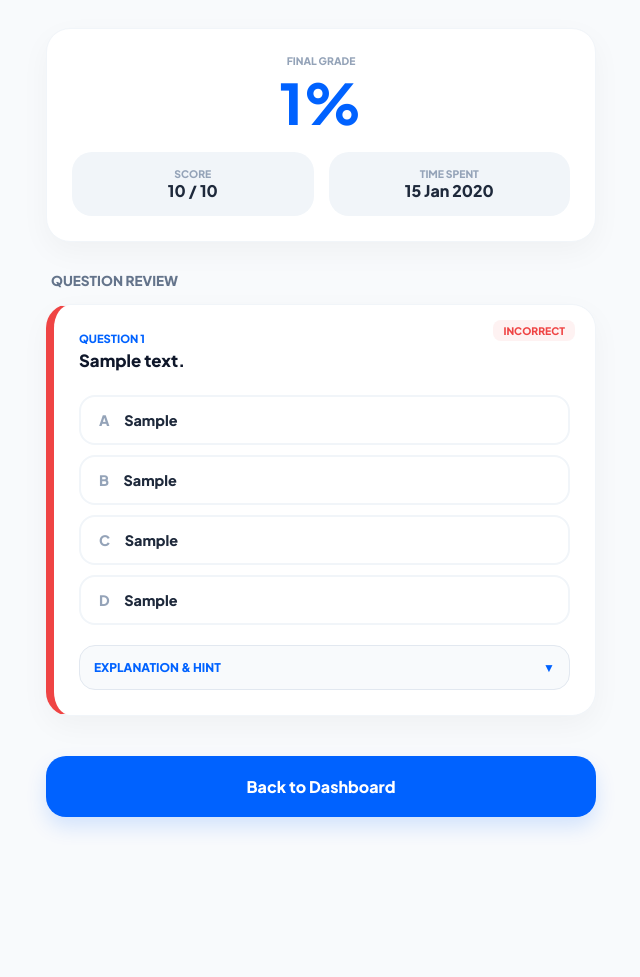
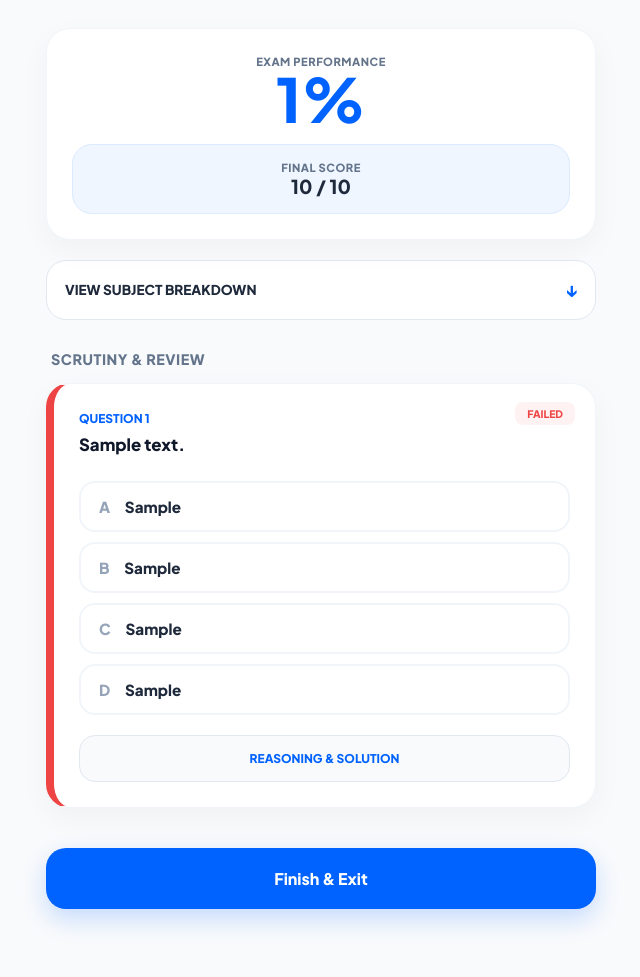
Before and after one commit to Alitedigitals2007/prepium, a Node server app: template views/quiz-result.ejs in a window 1280 px wide. Shown: the whole page, without its empty margins (319-959 px from the left). Before the commit the page ends 831 px from the top, so only its background shows below. Run offline with Node 20, Linux system fonts and the light colour scheme; the template is opened without the code that fills it: most values are stand-ins (such as "Sample title", 1, 10 or a date in 2020).

Commit message:
Update quiz-result.ejs

```diff
--- a/views/quiz-result.ejs
+++ b/views/quiz-result.ejs
@@ -12,117 +12,123 @@
         .container { max-width: 550px; margin: auto; }
         .card { background: white; padding: 25px; border-radius: 24px; box-shadow: 0 10px 30px rgba(0,0,0,0.04); margin-bottom: 20px; position: relative; border: 1px solid #f1f5f9; }
 
-        /* Results Header */
-        .header-card { text-align: center; background: white; }
-        .perc-text { font-size: 3.5rem; font-weight: 800; color: var(--brand); margin: 0; }
-        .stats-grid { display: grid; grid-template-columns: 1fr 1fr; gap: 15px; margin-top: 15px; }
-        .stat-box { background: #f1f5f9; padding: 15px; border-radius: 20px; }
-        .stat-label { font-size: 0.65rem; font-weight: 800; color: #94a3b8; text-transform: uppercase; display: block; }
+        /* Centered Performance Card */
+        .header-card { text-align: center; }
+        .perc-text { font-size: 3.8rem; font-weight: 800; color: var(--brand); margin: 0; line-height: 1; }
+        .stat-box { background: #eff6ff; padding: 15px; border-radius: 20px; margin-top: 15px; border: 1px solid #dbeafe; }
+        .stat-label { font-size: 0.7rem; font-weight: 800; color: #64748b; text-transform: uppercase; display: block; letter-spacing: 0.5px; }
 
-        /* Review Card Status */
+        /* Collapsible Subject Report */
+        .report-toggle { background: white; border: 1px solid #e2e8f0; border-radius: 20px; margin-bottom: 25px; overflow: hidden; }
+        .report-toggle summary { padding: 18px; font-weight: 800; font-size: 0.85rem; color: #1e293b; cursor: pointer; list-style: none; display: flex; justify-content: space-between; align-items: center; }
+        .report-toggle summary::after { content: '↓'; color: var(--brand); font-size: 1.1rem; }
+        .report-content { padding: 0 18px 18px 18px; border-top: 1px solid #f1f5f9; }
+        .subj-row { display: flex; justify-content: space-between; padding: 12px 0; border-bottom: 1px solid #f8fafc; }
+        .subj-name { font-weight: 700; color: #64748b; font-size: 0.85rem; }
+
+        /* Review Card Logic */
         .review-card { border-left: 8px solid #cbd5e1; }
         .review-card.correct-q { border-left-color: var(--success); }
         .review-card.wrong-q { border-left-color: var(--danger); }
 
-        .badge { position: absolute; top: 15px; right: 20px; font-size: 0.65rem; font-weight: 800; padding: 4px 10px; border-radius: 8px; text-transform: uppercase; }
+        .badge { position: absolute; top: 18px; right: 20px; font-size: 0.65rem; font-weight: 800; padding: 5px 12px; border-radius: 8px; text-transform: uppercase; }
         .correct-q .badge { background: #f0fdf4; color: var(--success); }
         .wrong-q .badge { background: #fef2f2; color: var(--danger); }
 
-        .q-text { font-weight: 800; margin-bottom: 20px; font-size: 1.05rem; color: #0f172a; line-height: 1.6; padding-right: 80px; }
+        .q-text { font-weight: 800; margin-bottom: 22px; font-size: 1.05rem; color: #0f172a; line-height: 1.6; padding-right: 85px; }
 
-        /* Option Logic - CRITICAL SECTION */
+        /* Options Review Styling */
         .opt-container { display: flex; flex-direction: column; gap: 10px; }
-        .opt-row { padding: 14px 18px; border-radius: 16px; border: 2px solid #f1f5f9; font-size: 0.9rem; font-weight: 700; display: flex; align-items: center; justify-content: space-between; transition: 0.2s; }
+        .opt-row { padding: 14px 18px; border-radius: 16px; border: 2px solid #f1f5f9; font-size: 0.95rem; font-weight: 700; display: flex; align-items: center; justify-content: space-between; }
         .opt-row .lbl { margin-right: 12px; font-weight: 800; color: #94a3b8; }
 
-        /* CLASS: This is the Correct Answer (Always Green) */
-        .opt-row.is-the-right-answer { border-color: var(--success); background: #f0fdf4; color: #166534; }
-        .opt-row.is-the-right-answer .lbl { color: var(--success); }
+        /* Visual Feedback */
+        .opt-row.is-correct { border-color: var(--success); background: #f0fdf4; color: #166534; }
+        .opt-row.is-correct .lbl { color: var(--success); }
+        .opt-row.is-wrong-pick { border-color: var(--danger); background: #fef2f2; color: #991b1b; }
+        .opt-row.is-wrong-pick .lbl { color: var(--danger); }
 
-        /* CLASS: This is what you chose WRONGLY (Always Red) */
-        .opt-row.user-made-mistake { border-color: var(--danger); background: #fef2f2; color: #991b1b; }
-        .opt-row.user-made-mistake .lbl { color: var(--danger); }
+        .status-tag { font-size: 0.75rem; font-weight: 800; padding: 4px 10px; border-radius: 6px; }
 
-        .status-icon { font-weight: 800; font-size: 1.1rem; }
+        /* Solution Expansion */
+        .sol-box { background: #f8fafc; border: 1px solid #e2e8f0; border-radius: 16px; margin-top: 20px; }
+        .sol-box summary { padding: 15px; font-size: 0.75rem; font-weight: 800; color: var(--brand); list-style: none; cursor: pointer; text-align: center; }
+        .sol-body { padding: 0 15px 15px 15px; font-size: 0.85rem; color: #475569; border-top: 1px solid #e2e8f0; padding-top: 15px; line-height: 1.6; }
+        .hint-badge { background: #fef9c3; color: #854d0e; padding: 3px 8px; border-radius: 6px; font-weight: 800; font-size: 0.65rem; margin-bottom: 10px; display: inline-block; }
 
-        /* Hint & Explanation */
-        details { background: #f8fafc; border-radius: 16px; border: 1px solid #e2e8f0; margin-top: 20px; cursor: pointer; }
-        summary { padding: 14px; font-size: 0.75rem; font-weight: 800; color: var(--brand); list-style: none; display: flex; justify-content: space-between; align-items: center; }
-        .details-content { padding: 0 15px 15px 15px; font-size: 0.85rem; color: #475569; line-height: 1.5; }
-        .hint-tag { background: #fef9c3; color: #854d0e; padding: 3px 8px; border-radius: 6px; font-weight: 800; font-size: 0.6rem; display: inline-block; margin-bottom: 8px; }
-
-        .btn-finish { display: block; text-align: center; padding: 20px; background: var(--brand); color: white; text-decoration: none; border-radius: 20px; font-weight: 800; margin-top: 40px; box-shadow: 0 10px 20px rgba(0,98,255,0.15); }
+        .btn-home { display: block; text-align: center; padding: 20px; background: var(--brand); color: white; text-decoration: none; border-radius: 20px; font-weight: 800; margin: 40px 0; box-shadow: 0 10px 25px rgba(0,98,255,0.2); }
     </style>
 </head>
 <body>
 
     <div class="container">
         <div class="card header-card">
-            <span class="stat-label">Final Grade</span>
+            <span class="stat-label">Exam Performance</span>
             <h1 class="perc-text"><%= percentage %>%</h1>
-            <div class="stats-grid">
-                <div class="stat-box">
-                    <span class="stat-label">Score</span>
-                    <span style="font-weight: 800;"><%= score %> / <%= total %></span>
-                </div>
-                <div class="stat-box">
-                    <span class="stat-label">Time Spent</span>
-                    <span style="font-weight: 800;"><%= timeUsed %></span>
-                </div>
+            <div class="stat-box">
+                <span class="stat-label">Final Score</span>
+                <span style="font-weight: 800; font-size: 1.2rem;"><%= score %> / <%= total %></span>
             </div>
         </div>
 
-        <h3 style="font-weight: 800; margin: 30px 0 15px 5px; color: #64748b; font-size: 0.85rem;">QUESTION REVIEW</h3>
+        <details class="report-toggle">
+            <summary>VIEW SUBJECT BREAKDOWN</summary>
+            <div class="report-content">
+                <% Object.keys(subjectStats).forEach(subject => { %>
+                    <div class="subj-row">
+                        <span class="subj-name"><%= subject %></span>
+                        <span style="font-weight: 800; color: var(--text);">
+                            <%= subjectStats[subject].correct %> / <%= subjectStats[subject].total %>
+                        </span>
+                    </div>
+                <% }) %>
+            </div>
+        </details>
+
+        <h3 style="font-weight: 800; margin: 30px 0 15px 5px; color: #64748b; font-size: 0.9rem; letter-spacing: 0.5px;">SCRUTINY & REVIEW</h3>
 
         <% results.forEach((r, i) => { %>
             <div class="card review-card <%= r.isCorrect ? 'correct-q' : 'wrong-q' %>">
-                <div class="badge"><%= r.isCorrect ? 'Correct' : 'Incorrect' %></div>
+                <div class="badge"><%= r.isCorrect ? 'Passed' : 'Failed' %></div>
 
                 <div class="q-text">
-                    <span style="color: var(--brand); font-size: 0.7rem; display: block; text-transform: uppercase;">Question <%= i + 1 %></span>
+                    <span style="color: var(--brand); font-size: 0.75rem; display: block; margin-bottom: 4px;">QUESTION <%= i + 1 %></span>
                     <%= r.question_text %>
                 </div>
 
                 <div class="opt-container">
-                    <% ['a', 'b', 'c', 'd'].forEach(letter => {
-                        let rowClass = '';
-                        let icon = '';
+                    <% ['a', 'b', 'c', 'd'].forEach(key => {
+                        let cls = '';
+                        let tag = '';
 
-                        // 1. Check if this specific letter is the actual correct answer
-                        if(letter === r.correctAnswer) {
-                            rowClass = 'is-the-right-answer';
-                            icon = '✓';
-                        }
-                        // 2. Check if the user chose this letter AND it was wrong
-                        else if(letter === r.userChoice && !r.isCorrect) {
-                            rowClass = 'user-made-mistake';
-                            icon = '✗';
+                        // Logic: Always show correct answer green, show user's choice red if wrong.
+                        if(key === r.correctAnswer) {
+                            cls = 'is-correct';
+                            tag = 'Correct Answer ✓';
+                        } else if(key === r.userChoice && !r.isCorrect) {
+                            cls = 'is-wrong-pick';
+                            tag = 'Your Choice ✗';
                         }
                     %>
-                        <div class="opt-row <%= rowClass %>">
-                            <span><span class="lbl"><%= letter.toUpperCase() %></span> <%= r['option_' + letter] %></span>
-
-                            <div class="status-icon">
-                                <% if(letter === r.correctAnswer) { %>
-                                    <span style="color: var(--success)">Correct</span>
-                                <% } else if(letter === r.userChoice && !r.isCorrect) { %>
-                                    <span style="color: var(--danger)">Your Pick</span>
-                                <% } %>
-                            </div>
+                        <div class="opt-row <%= cls %>">
+                            <span><span class="lbl"><%= key.toUpperCase() %></span> <%= r['option_' + key] %></span>
+                            <% if(tag) { %>
+                                <span class="status-tag"><%= tag %></span>
+                            <% } %>
                         </div>
                     <% }) %>
                 </div>
 
                 <% if(r.hint || r.explanation) { %>
-                <details>
-                    <summary><span>EXPLANATION & HINT</span> <span>▼</span></summary>
-                    <div class="details-content">
+                <details class="sol-box">
+                    <summary>REASONING & SOLUTION</summary>
+                    <div class="sol-body">
                         <% if(r.hint) { %>
-                            <div class="hint-tag">EXAM TIP</div>
+                            <div class="hint-badge">EXAM TIP</div>
                             <p style="margin-top:0;"><i><%= r.hint %></i></p>
                         <% } %>
                         <% if(r.explanation) { %>
-                            <p style="margin-bottom:0;"><b>Step-by-Step:</b><br> <%= r.explanation %></p>
+                            <p style="margin-bottom:0;"><b>Detailed Explanation:</b><br> <%= r.explanation %></p>
                         <% } %>
                     </div>
                 </details>
@@ -130,7 +136,7 @@
             </div>
         <% }) %>
 
-        <a href="/dashboard" class="btn-finish">Back to Dashboard</a>
+        <a href="/dashboard" class="btn-home">Finish & Exit</a>
     </div>
 
 </body>
```
